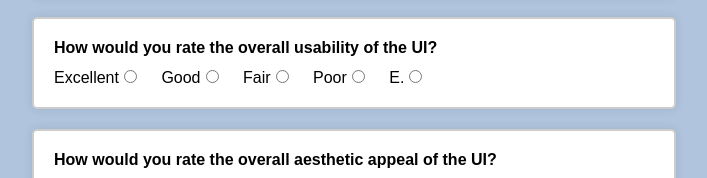
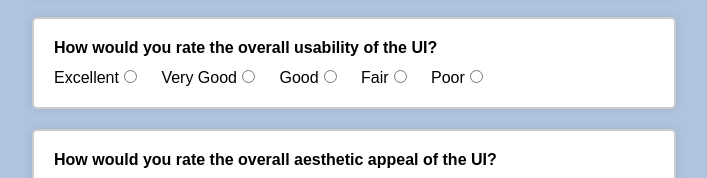
Before and after one commit to CLFrod/Lab1SEG3125, a plain HTML site: page index.html in a window 1280 px wide. Shown: the part 605-783 px from the top of the page, without its empty margins (286-993 px from the left). Drawn offline with Linux system fonts and the light colour scheme.

Commit message:
MCQ1 fix

```diff
--- a/index.html
+++ b/index.html
@@ -31,10 +31,10 @@
     <div class="question-box">
         <label style="display: block; margin-bottom: 10px;"><b>How would you rate the overall usability of the UI?</b></label>
         <label for="Q1A">Excellent</label><input type="radio" id="Q1A" name="Q1">
-        <label for="Q1B">Good</label><input type="radio" id="Q1B" name="Q1">
-        <label for="Q1C">Fair</label><input type="radio" id="Q1C" name="Q1">
-        <label for="Q1D">Poor</label><input type="radio" id="Q1D" name="Q1">
-        <label for="Q1E" >E.</label><input type="radio" id="Q1E" name="Q1" style="margin-right: 0px;">
+        <label for="Q1B">Very Good</label><input type="radio" id="Q1B" name="Q1">
+        <label for="Q1C">Good</label><input type="radio" id="Q1C" name="Q1">
+        <label for="Q1D">Fair</label><input type="radio" id="Q1D" name="Q1">
+        <label for="Q1E" >Poor</label><input type="radio" id="Q1E" name="Q1" style="margin-right: 0px;">
         <br>
     </div>
 
```
